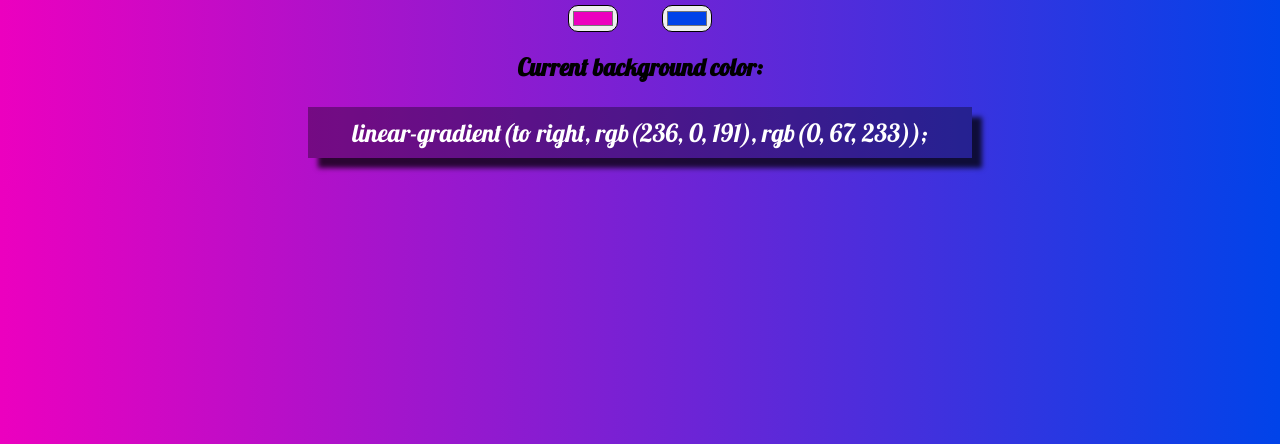
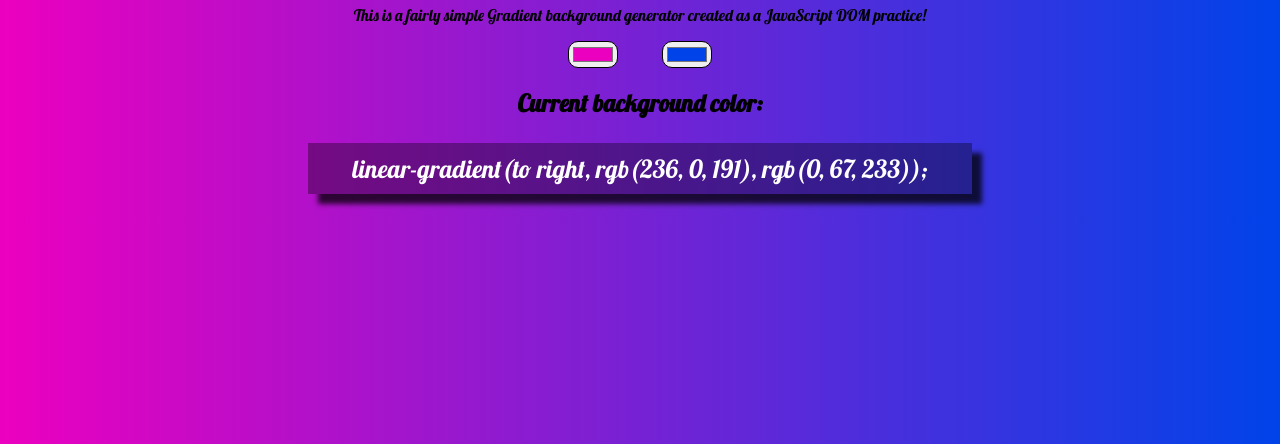
Before and after one commit to EspadaMao/Gradient-background-generator, a plain HTML site: page index.html in a window 1280 px wide. Shown: the part 356-800 px from the top of the page. Drawn offline with Linux system fonts and the light colour scheme.

Commit message:
Some minor edits

```diff
--- a/index.html
+++ b/index.html
@@ -7,7 +7,11 @@
 </head>
 
 <body>
-	<h1 class="animated heartBeat">Gradient Background Generator</h1>
+	<h1>Gradient Background Generator</h1>
+	<p>
+		This is a fairly simple Gradient background generator
+		created as a JavaScript DOM practice!
+	</p>
 	<input id="firstColor" type="color" name="color1" value="#EC00BF">
 	<input id="secondColor" type="color" name="color2" value="#0043E9">
 	<h2>Current background color:</h2>
```
